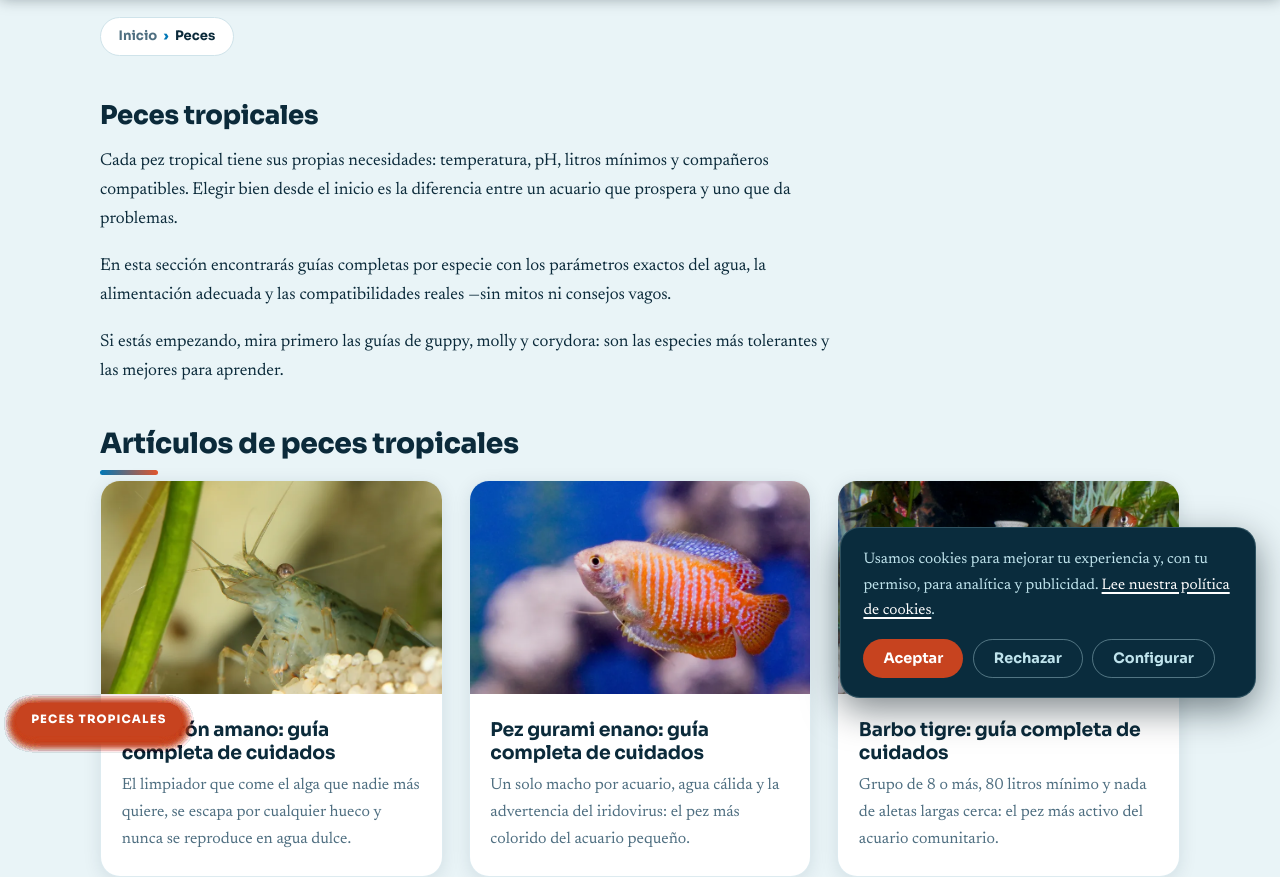
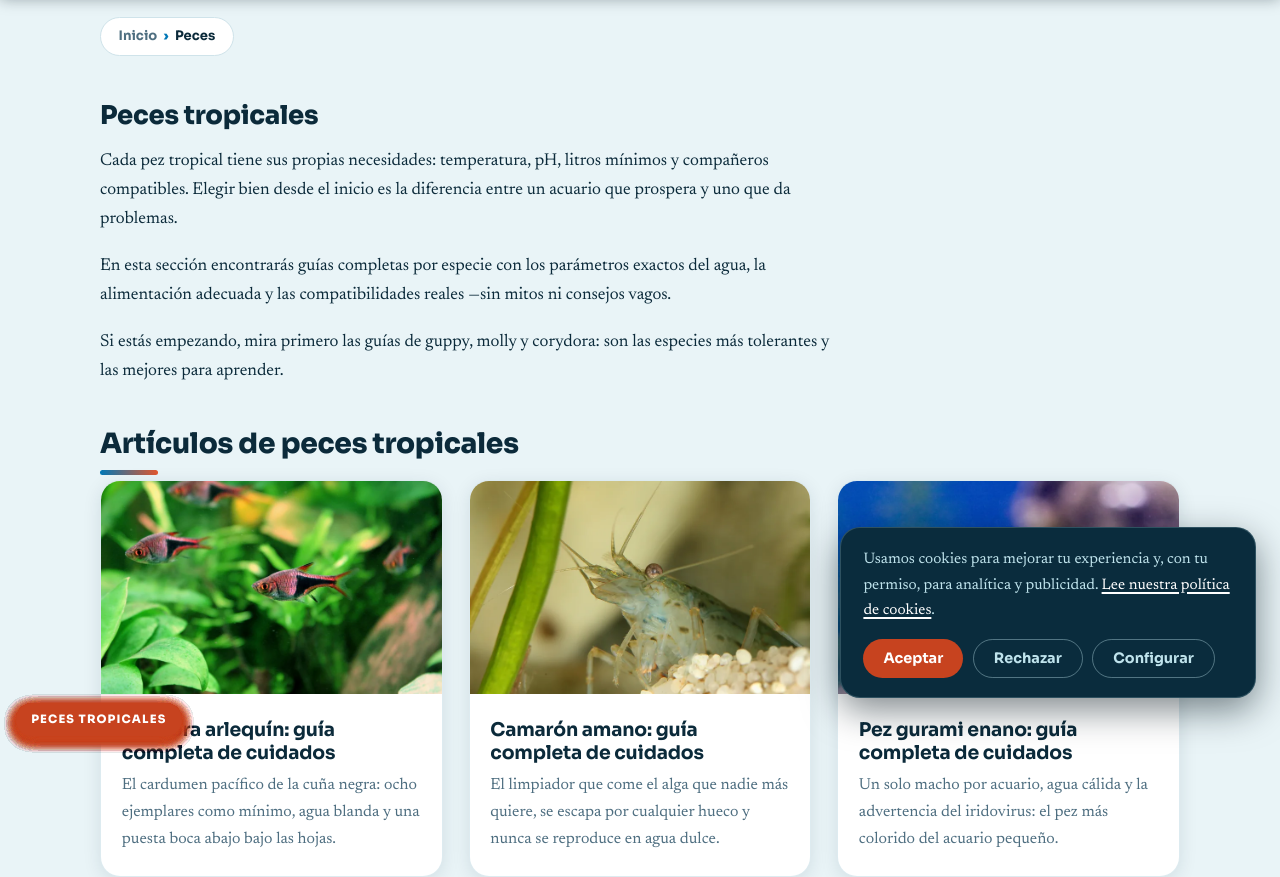
Before and after one commit to AndryFerreira/aquapez, a plain HTML site: page peces/index.html in a window 1280 px wide. Shown: the part 78-955 px from the top of the page. Drawn offline with Linux system fonts and the light colour scheme.

Commit message:
Nuevo artículo diario: Rasbora arlequín — guía completa de cuidados (28 nov 2026)

```diff
--- a/peces/index.html
+++ b/peces/index.html
@@ -86,6 +86,16 @@
 
       <h2 class="section-title" style="margin-top:2.5rem">Artículos de peces tropicales</h2>
       <div class="card-grid">
+        <article class="card">
+          <a class="card-link" href="/articulos/rasbora-arlequin-guia-completa/">
+            <div class="card-media"><img src="/assets/img/rasbora-arlequin-guia-completa.webp" srcset="/assets/img/rasbora-arlequin-guia-completa-800.webp 800w, /assets/img/rasbora-arlequin-guia-completa.webp 1600w" sizes="(max-width: 640px) 100vw, 800px" alt="Rasbora arlequín (Trigonostigma heteromorpha) de perfil mostrando su cuerpo cobrizo y la mancha negra triangular" width="1200" height="800" loading="lazy"></div>
+            <div class="card-body">
+              <span class="card-category">Peces tropicales</span>
+              <h3 class="card-title">Rasbora arlequín: guía completa de cuidados</h3>
+              <p class="card-excerpt">El cardumen pacífico de la cuña negra: ocho ejemplares como mínimo, agua blanda y una puesta boca abajo bajo las hojas.</p>
+            </div>
+          </a>
+        </article>
         <article class="card">
           <a class="card-link" href="/articulos/camaron-amano-guia-completa/">
             <div class="card-media"><img src="/assets/img/camaron-amano-guia-completa.webp" srcset="/assets/img/camaron-amano-guia-completa-800.webp 800w, /assets/img/camaron-amano-guia-completa.webp 1600w" sizes="(max-width: 640px) 100vw, 800px" alt="Camarón amano (Caridina multidentata) en primer plano sobre grava clara junto a una planta verde" width="1200" height="800" loading="lazy"></div>
```
